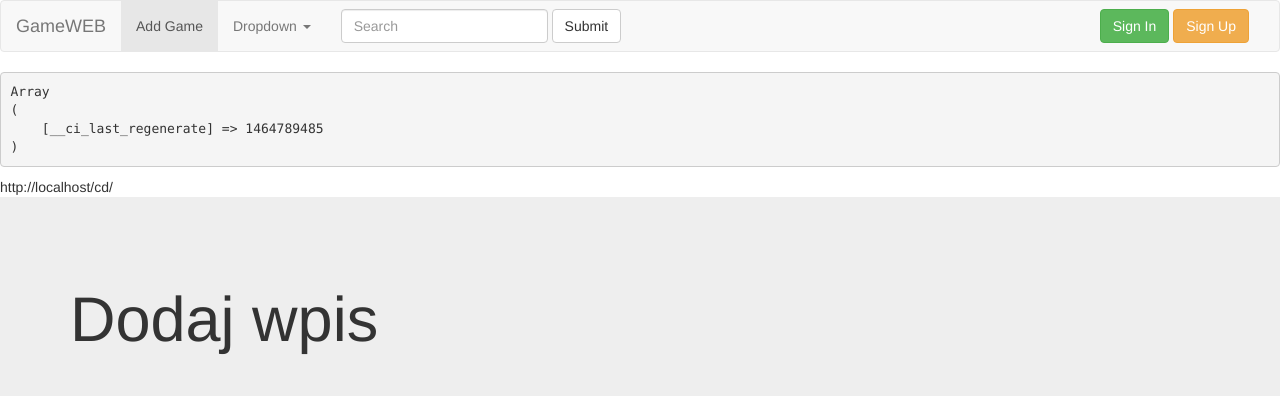
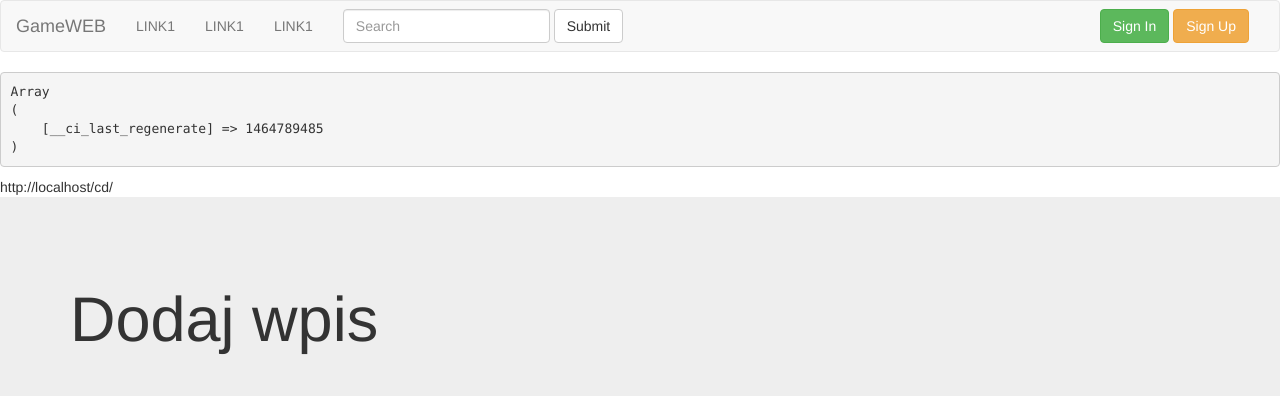
Before and after one commit to aparacik/cd, a CodeIgniter app: page /cd/index.php/games/add in a window 1280 px wide. Shown: the top 396 px of the page. Run offline with CodeIgniter, Linux system fonts and the light colour scheme; some libraries are stand-ins or nearby versions.

Commit message:
Menu górne funkcja sprawdzająca segmenty
Narazie sprawdza tylko 2 segment do poprawienia

```diff
--- a/application/views/base_templates/base.php
+++ b/application/views/base_templates/base.php
@@ -38,19 +38,9 @@ defined('BASEPATH') OR exit('No direct script access allowed');
     <!-- Collect the nav links, forms, and other content for toggling -->
     <div class="collapse navbar-collapse" id="bs-example-navbar-collapse-1">
       <ul class="nav navbar-nav">
-        <li class="active"><a href="<?php echo base_url('games/add') ?>">Add Game <span class="sr-only">(current)</span></a></li>
-        <li class="dropdown">
-          <a href="#" class="dropdown-toggle" data-toggle="dropdown" role="button" aria-haspopup="true" aria-expanded="false">Dropdown <span class="caret"></span></a>
-          <ul class="dropdown-menu">
-            <li><a href="#">Action</a></li>
-            <li><a href="#">Another action</a></li>
-            <li><a href="#">Something else here</a></li>
-            <li role="separator" class="divider"></li>
-            <li><a href="#">Separated link</a></li>
-            <li role="separator" class="divider"></li>
-            <li><a href="#">One more separated link</a></li>
-          </ul>
-        </li>
+        <li <?php echo ($this->uri->rsegment('2') == 'index') ? 'class="active"' : ''; ?>><a href="<?php echo base_url('games/add') ?>">LINK1<span class="sr-only">(current)</span></a></li>
+        <li><a href="<?php echo base_url('games/add') ?>">LINK1<span class="sr-only">(current)</span></a></li>
+        <li><a href="<?php echo base_url('games/add') ?>">LINK1<span class="sr-only">(current)</span></a></li>
       </ul>
       <form class="navbar-form navbar-left" role="search">
        <div class="form-group">
@@ -67,7 +57,7 @@ defined('BASEPATH') OR exit('No direct script access allowed');
            <div class="dropdown">
           <a href="#" class="dropdown-toggle btn btn-danger" data-toggle="dropdown" role="button" aria-haspopup="true" aria-expanded="false">'.$this->session->userdata('first_name').' <span class="caret"></span></a>
           <ul class="dropdown-menu">
-            <li><a href="#">Action</a></li>
+            <li><a href="' . base_url('games/add') . '">Dodawanie gier<span class="sr-only">(current)</span></a></li>
             <li><a href="#">Another action</a></li>
             <li><a href="#">Something else here</a></li>
             <li role="separator" class="divider"></li>
```
